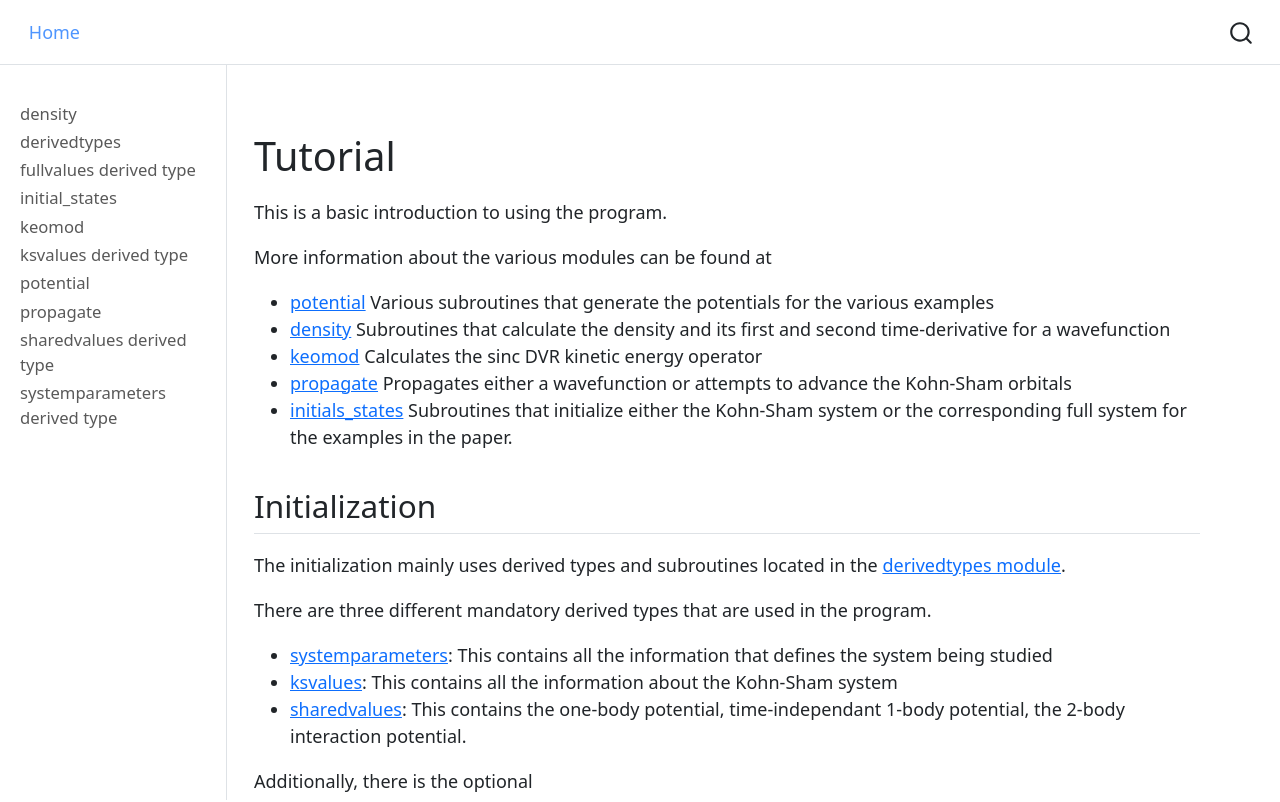
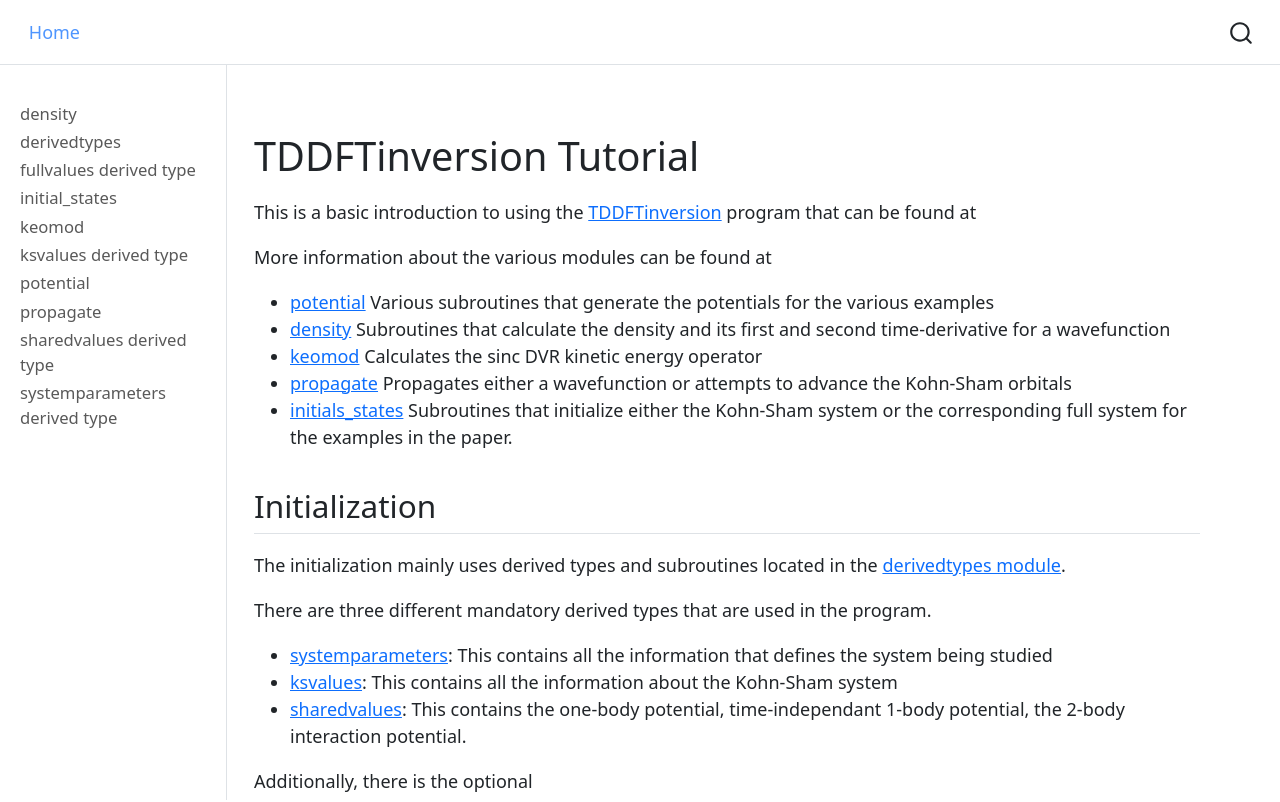
Before and after one commit to brownj42/TDDFTinversion, a plain HTML site: page docs/index.html in a window 1280 px wide. Shown: the top 802 px of the page. Drawn offline with Linux system fonts and the light colour scheme.

Commit message:
added link to repository from website

```diff
--- a/docs/index.html
+++ b/docs/index.html
@@ -220,9 +220,9 @@ code span.wa { color: #60a0b0; font-weight: bold; font-style: italic; } /* Warni
 
 
 
-<section id="tutorial" class="level1">
-<h1>Tutorial</h1>
-<p>This is a basic introduction to using the program.</p>
+<section id="tddftinversion-tutorial" class="level1">
+<h1>TDDFTinversion Tutorial</h1>
+<p>This is a basic introduction to using the <a href="https://github.com/brownj42/TDDFTinversion">TDDFTinversion</a> program that can be found at</p>
 <p>More information about the various modules can be found at</p>
 <ul>
 <li><a href="./potential.html">potential</a> Various subroutines that generate the potentials for the various examples</li>
```
Also changed, not shown: docs/search.json (+1 -1 lines), 1 other file.
